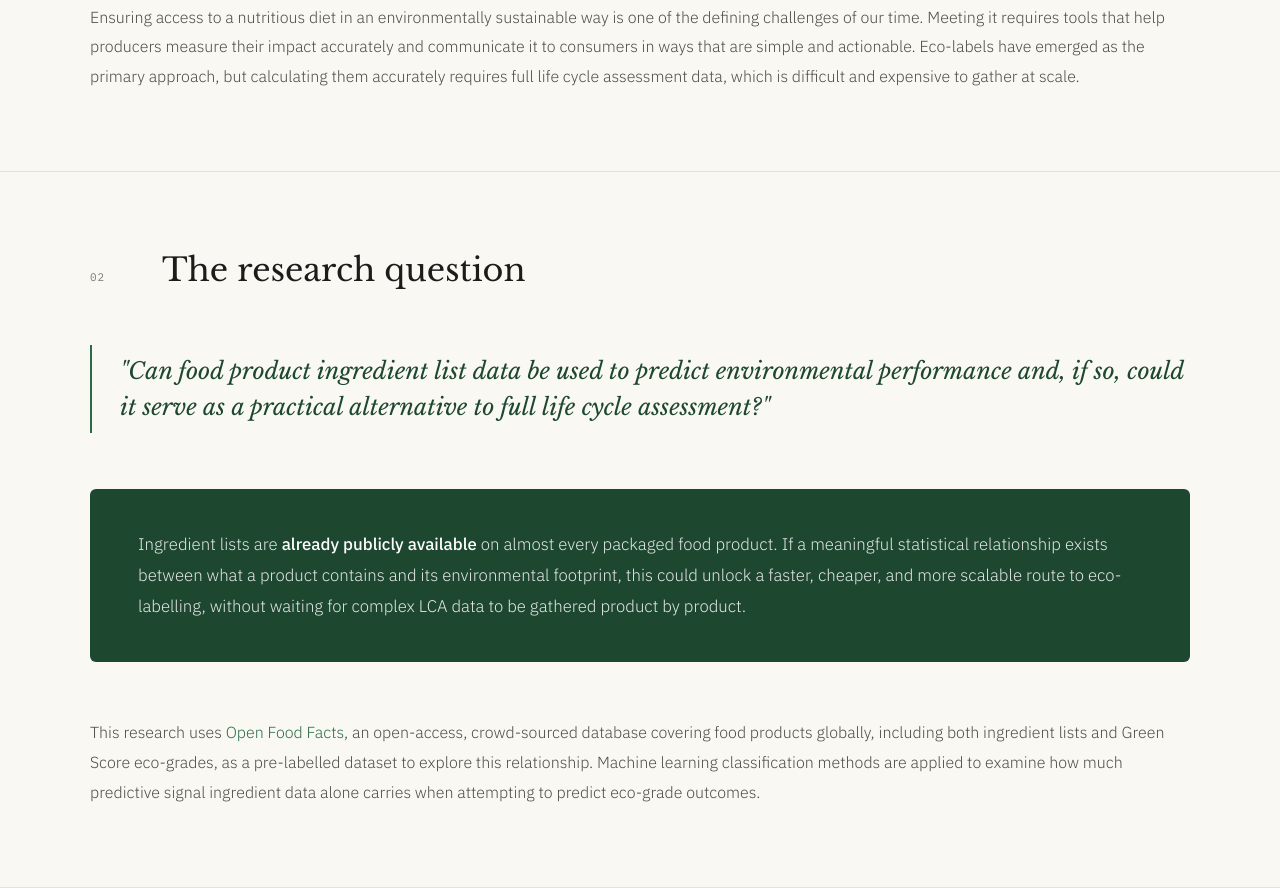
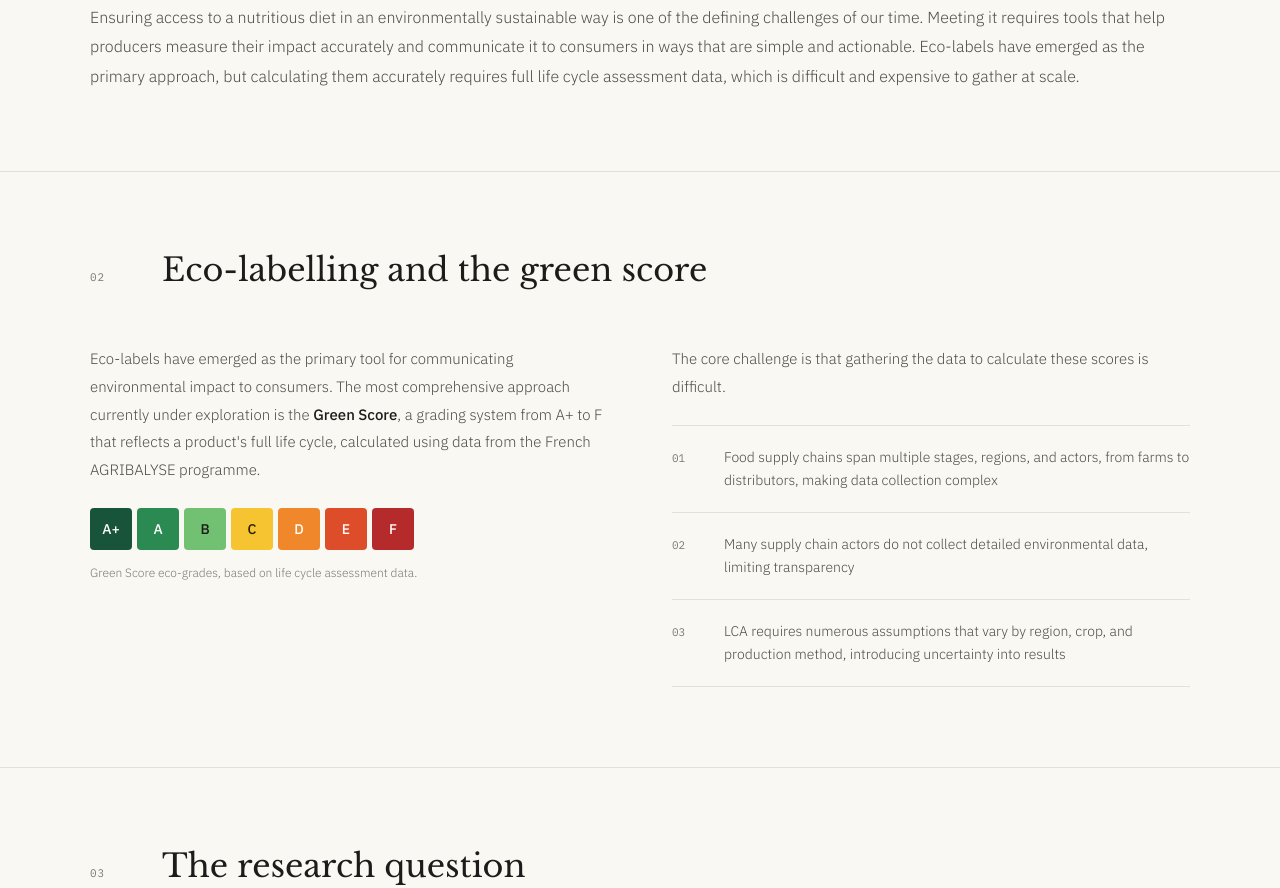
Before and after one commit to megancharles/Food-Product-EcoGrade-ML, a plain HTML site: page docs/index.html in a window 1280 px wide. Shown: the part 1293-2181 px from the top of the page. Drawn offline with nearby package versions, Linux system fonts and the light colour scheme.

Commit message:
Added green-score visual, re-wrote dataset content on experiment 1

```diff
--- a/docs/index.html
+++ b/docs/index.html
@@ -161,6 +161,7 @@ footer { padding: 2rem clamp(1.5rem, 5vw, 4rem); display: flex; justify-content:
   <span class="nav-id">Research · Food &amp; Environment · Machine Learning</span>
   <div class="nav-links">
     <a href="#context">Context</a>
+    <a href="#ecolabel">Eco-labelling</a>
     <a href="#question">Research question</a>
     <a href="#experiments">Experiments</a>
     <a href="#contact">Contact</a>
@@ -175,7 +176,7 @@ footer { padding: 2rem clamp(1.5rem, 5vw, 4rem); display: flex; justify-content:
     </div>
     <h1>Can ingredient lists predict a food product's <em>environmental impact?</em></h1>
     <p class="hero-lead">Life cycle assessment is the gold standard for measuring food's environmental footprint, but it is expensive, data-intensive, and slow to scale. This research investigates whether something far more accessible, the ingredient list, can carry the same predictive signal.</p>
-    <p class="hero-lead" style="margin-top: -1.5rem;">What began as a research project for my PG Cert in Applied Data Science has grown into an ongoing independent research programme. The questions it raised were too interesting to leave at the point of submission, so the work continues.</p>
+    <p class="hero-lead" style="margin-top: -1.5rem;">What began as a research project for a PG Cert in Applied Data Science has grown into an ongoing independent research programme. The questions it raised were too interesting to leave at the point of submission, so the work continues.</p>
     <div class="hero-meta">
       <div class="meta-pair">
         <span class="meta-label">Status</span>
@@ -223,10 +224,51 @@ footer { padding: 2rem clamp(1.5rem, 5vw, 4rem); display: flex; justify-content:
   </div>
 </section>
 
+<section class="page-section" id="ecolabel">
+  <div class="section-inner">
+    <div class="section-head reveal">
+      <span class="s-num">02</span>
+      <h2>Eco-labelling and the green score</h2>
+    </div>
+    <div class="content-grid reveal">
+      <div>
+        <p style="font-size:15px; color:var(--ink-mid); margin-bottom:1.25rem; line-height:1.85;">Eco-labels have emerged as the primary tool for communicating environmental impact to consumers. The most comprehensive approach currently under exploration is the <strong>Green Score</strong>, a grading system from A+ to F that reflects a product's full life cycle, calculated using data from the French AGRIBALYSE programme.</p>
+        <div class="grade-strip">
+          <span class="grade gAp">A+</span>
+          <span class="grade gA">A</span>
+          <span class="grade gB">B</span>
+          <span class="grade gC">C</span>
+          <span class="grade gD">D</span>
+          <span class="grade gE">E</span>
+          <span class="grade gF">F</span>
+        </div>
+        <p class="grade-caption">Green Score eco-grades, based on life cycle assessment data.</p>
+      </div>
+      <div>
+        <p style="font-size:15px; color:var(--ink-mid); margin-bottom:1.5rem; line-height:1.85;">The core challenge is that gathering the data to calculate these scores is difficult.</p>
+        <div class="challenges">
+          <div class="challenge">
+            <span class="ch-n">01</span>
+            <span class="ch-text">Food supply chains span multiple stages, regions, and actors, from farms to distributors, making data collection complex</span>
+          </div>
+          <div class="challenge">
+            <span class="ch-n">02</span>
+            <span class="ch-text">Many supply chain actors do not collect detailed environmental data, limiting transparency</span>
+          </div>
+          <div class="challenge">
+            <span class="ch-n">03</span>
+            <span class="ch-text">LCA requires numerous assumptions that vary by region, crop, and production method, introducing uncertainty into results</span>
+          </div>
+        </div>
+      </div>
+    </div>
+  </div>
+</section>
+
 <section class="page-section" id="question">
   <div class="section-inner">
     <div class="section-head reveal">
-      <span class="s-num">02</span>
+      <span class="s-num">03</span>
       <h2>The research question</h2>
     </div>
     <div class="rq reveal">"Can food product ingredient list data be used to predict environmental performance and, if so, could it serve as a practical alternative to full life cycle assessment?"</div>
@@ -242,7 +284,7 @@ footer { padding: 2rem clamp(1.5rem, 5vw, 4rem); display: flex; justify-content:
 <section class="page-section" id="experiments">
   <div class="section-inner">
     <div class="section-head reveal">
-      <span class="s-num">03</span>
+      <span class="s-num">04</span>
       <h2>Experiments</h2>
     </div>
     <div class="experiments reveal">
@@ -262,7 +304,7 @@ footer { padding: 2rem clamp(1.5rem, 5vw, 4rem); display: flex; justify-content:
 <section class="page-section contact-section" id="contact">
   <div class="section-inner">
     <div class="section-head reveal">
-      <span class="s-num">04</span>
+      <span class="s-num">05</span>
       <h2>The team</h2>
     </div>
     <div class="team-grid reveal">
```
Also changed, not shown: docs/experiment-1.html (+2 -2 lines).
